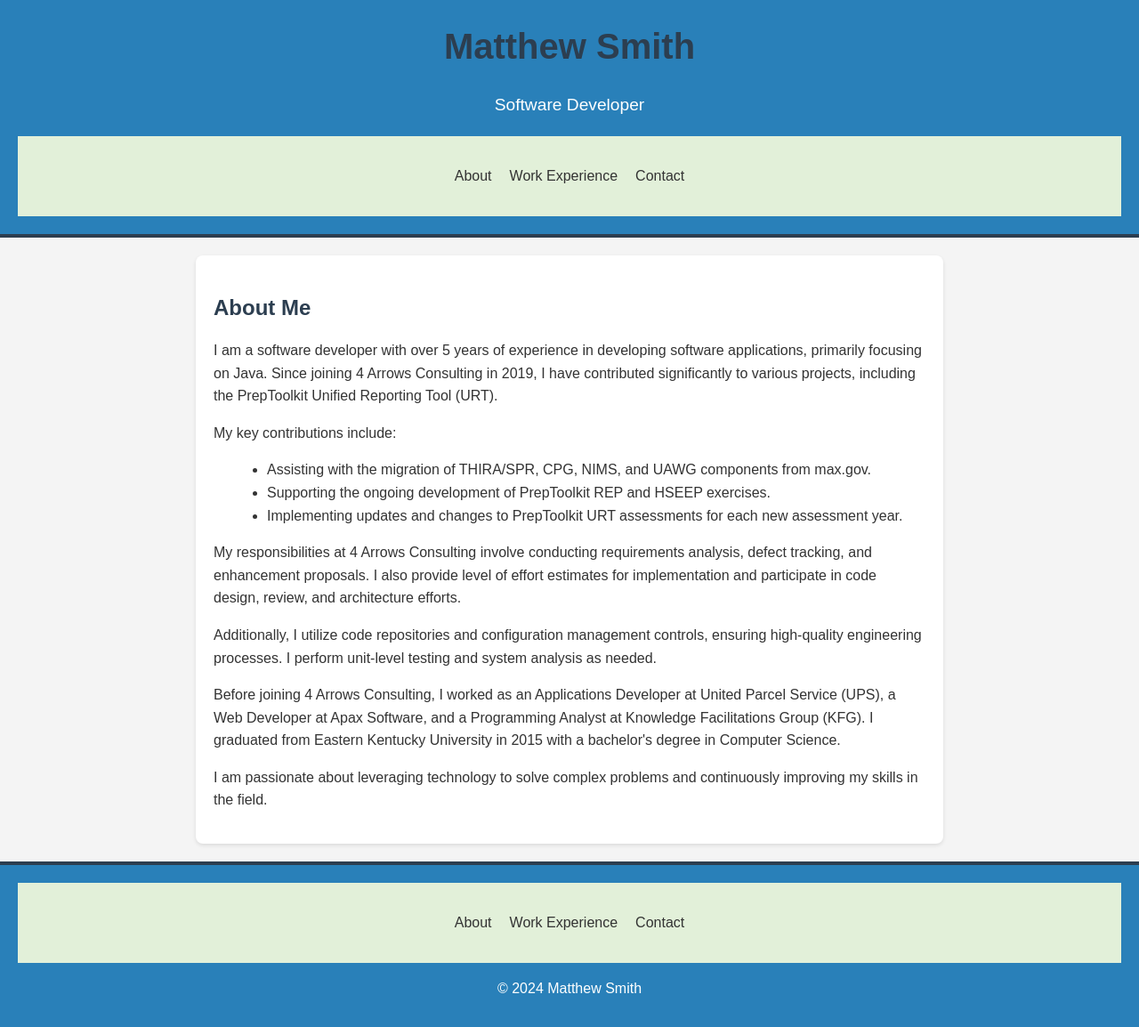
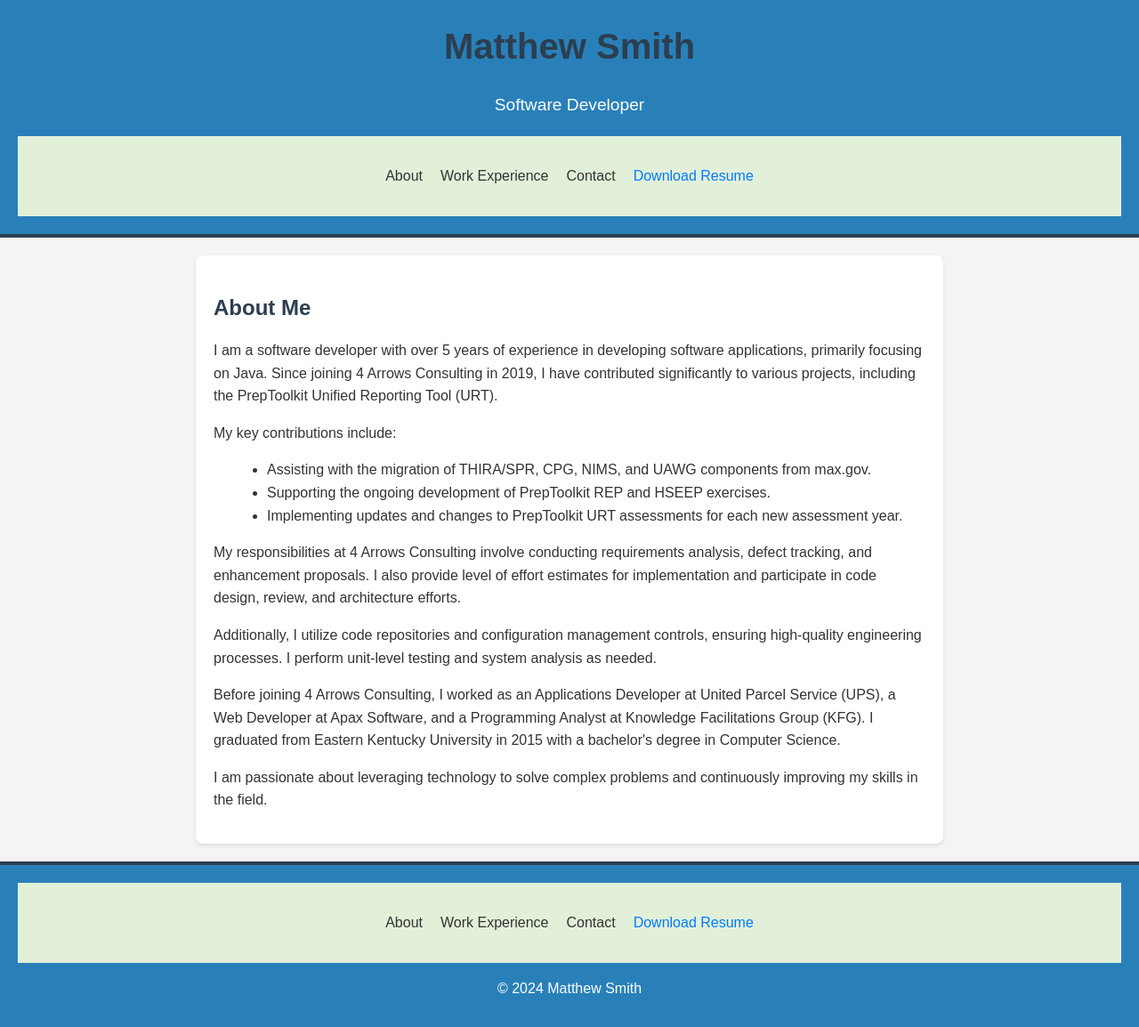
Before and after one commit to msmith1392/msmith1392.github.io, a React (Create React App) app: page / in a window 1280 px wide. Shown: the top 1154 px of the page at 89% size. Built offline with nearby package versions, Linux system fonts and the light colour scheme.

Commit message:
Moved resume download to header and footer

```diff
--- a/src/components/Footer.js
+++ b/src/components/Footer.js
@@ -20,6 +20,11 @@ const Footer = () => {
           <li>
             <Link to="/contact" onClick={scrollToTop}>Contact</Link>
           </li>
+          <li>
+            <a href="/resume.pdf" download style={{ textDecoration: 'none', color: '#007BFF' }}>
+              Download Resume
+            </a>
+          </li>
         </ul>
       </nav>
       <p>&copy; {new Date().getFullYear()} Matthew Smith</p>
--- a/src/components/Header.js
+++ b/src/components/Header.js
@@ -16,6 +16,11 @@ const Header = () => (
         <li>
           <Link to="/contact">Contact</Link>
         </li>
+        <li>
+          <a href="/resume.pdf" download style={{ textDecoration: 'none', color: '#007BFF' }}>
+            Download Resume
+          </a>
+        </li>
       </ul>
     </nav>
   </header>
--- a/src/components/WorkExperience.js
+++ b/src/components/WorkExperience.js
@@ -77,9 +77,6 @@ const WorkExperience = () => {
           </li>
         ))}
       </ul>
-      <a href="/resume.pdf" download>
-        <button>Download Resume</button>
-      </a>
     </section>
   );
 };
```
